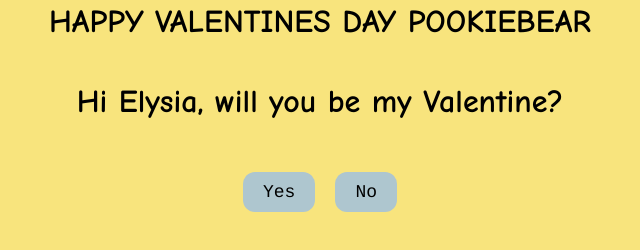
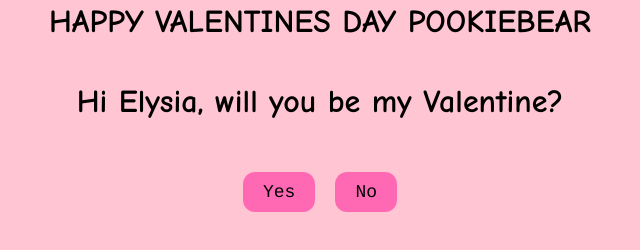
Before and after one commit to Vxure/Valentines, a plain HTML site: page index.html in a window 1280 px wide. Shown: the part 332-582 px from the top of the page, without its empty margins (320-960 px from the left). Drawn offline with Linux system fonts and the light colour scheme.

Commit message:
Updated Color

```diff
--- a/public/css/style.css
+++ b/public/css/style.css
@@ -1,5 +1,5 @@
 body {
-    background-color: #f8e47d;
+    background-color: #ffc5d3;
     font-family: 'Comic Sans MS';
     margin: 0;
     padding: 0;
@@ -34,7 +34,7 @@ body {
 #no-button {
     margin: 0 10px;
     color: black;
-    background-color: #AEC6CF;
+    background-color: #ff69b4;
     height: 40px !important;
     width: auto;
     border: none;
@@ -51,7 +51,7 @@ body {
     margin: 0 10px;
     color: black;
     border: none;
-    background-color: #AEC6CF;
+    background-color: #ff69b4;
     cursor: pointer;
     height: 40px;
 
```
Also changed, not shown: public/js/script.js (line endings or trailing spaces).
